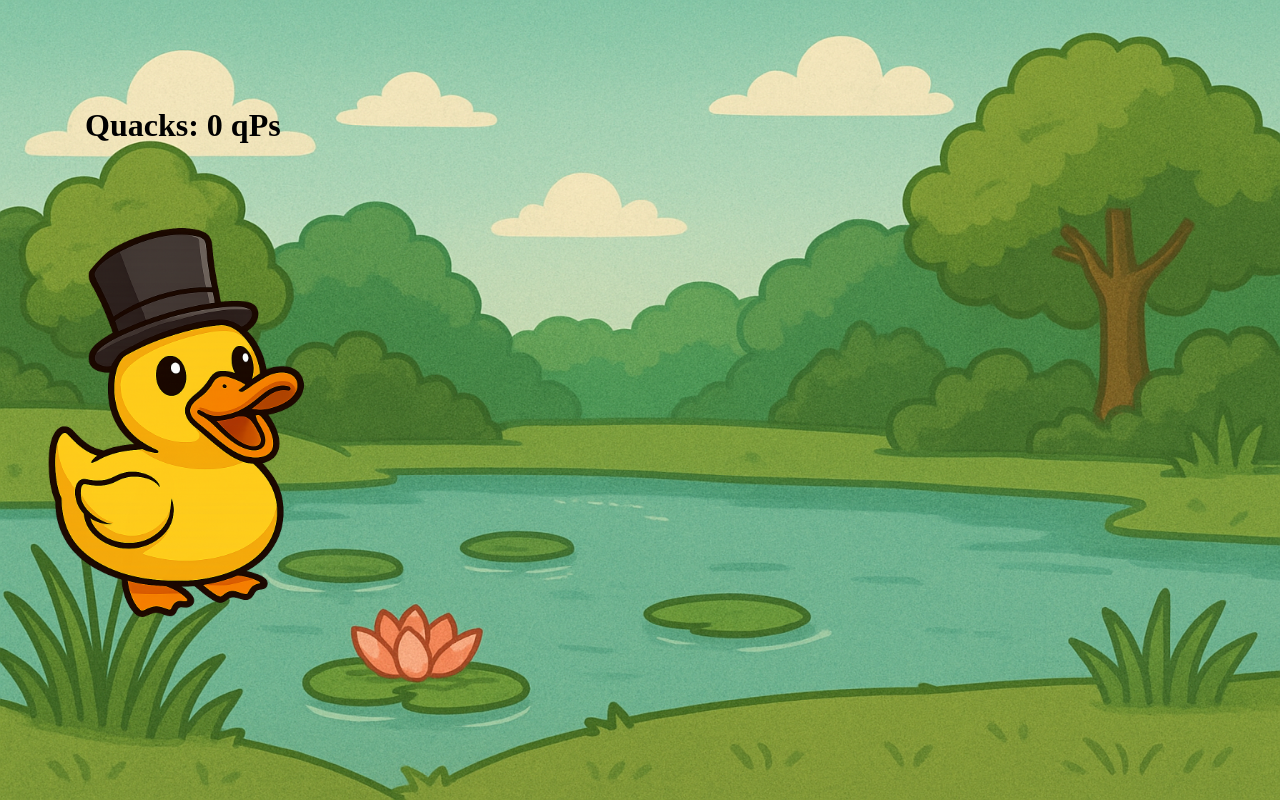
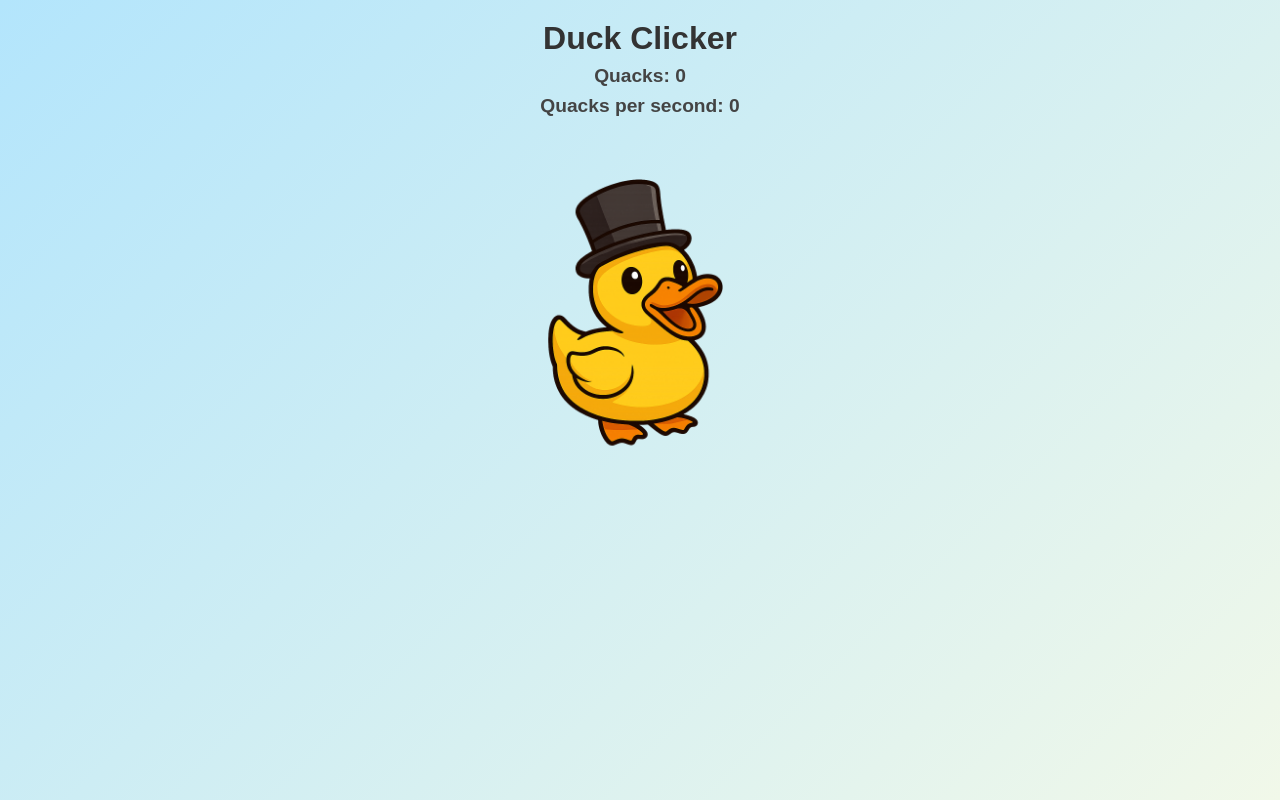
Before and after one commit to Koprmalak212/Cookie-Clicker-Project, a PHP site: page / in a window 1280 px wide. Run offline with PHP 8.4, Linux system fonts and the light colour scheme.

Commit message:
Added Duck clicker with no upgrades

```diff
--- a/CSS/main.css
+++ b/CSS/main.css
@@ -1,48 +1,76 @@
-body{
-    padding: 0;
+/* General layout */
+body {
     margin: 0;
-    background-image: url("../images/pond.png");
-    background-size: 100% 100%;
-    overflow-y: hidden;
+    font-family: Arial, sans-serif;
+    background: linear-gradient(135deg, #b3e5fc, #f1f8e9);
+    display: flex;
+    flex-direction: column;
+    align-items: center;
+    text-align: center;
+    height: 100vh;
+    overflow: hidden;
 }
 
-.parent {
-    display: grid;
-    grid-template-columns: repeat(7, 1fr);
-    grid-template-rows: repeat(5, 1fr);
-    height: 100vh;
+/* Header for score */
+header {
+    margin: 20px 0;
 }
 
+h1 {
+    margin: 0;
+    font-size: 2rem;
+    color: #333;
+}
+
+#score, #qps {
+    margin-top: 8px;
+    font-size: 1.2rem;
+    font-weight: bold;
+    color: #444;
+}
+
+/* Game area */
+.game-area {
+    position: relative;
+    display: inline-block;
+}
+
+/* Main duck click target */
 .duck {
-    grid-column: span 2 / span 2;
-    grid-row: span 5 / span 5;
-    display: flex;
-    flex-direction: column;
-    justify-content: center;
-    align-items: center;
-    img{
-        max-width: 100%;
-        cursor: pointer;
-        clip-path: ellipse(40% 40% at 50% 50%);
-        margin: 0;
-        padding: 0;
+    width: 250px;
+    height: auto;
+    cursor: pointer;
+
+    /* Clip-path to avoid clicking transparent corners */
+    -webkit-clip-path: ellipse(45% 42% at 50% 50%);
+    clip-path: ellipse(45% 42% at 50% 50%);
+
+    transition: transform 0.1s ease; /* click feedback */
+}
+
+.duck:active {
+    transform: scale(0.95);
+}
+
+/* Floating +1 quack text */
+.floating-text {
+    position: absolute;
+    left: 50%;
+    transform: translateX(-50%);
+    font-size: 1.2rem;
+    font-weight: bold;
+    color: #2c3e50;
+    animation: floatUp 1s ease-out forwards;
+    pointer-events: none;
+}
+
+@keyframes floatUp {
+    0% {
+        opacity: 1;
+        transform: translateX(-50%) translateY(0);
+    }
+    100% {
+        opacity: 0;
+        transform: translateX(-50%) translateY(-60px);
     }
 }
-
-
-.div2 {
-    grid-column: span 3 / span 3;
-    grid-row: span 5 / span 5;
-    grid-column-start: 3;
-
-}
-
-.div3 {
-    grid-column: span 2 / span 2;
-    grid-row: span 5 / span 5;
-    grid-column-start: 6;
-    max-width: 100%;
-    cursor: pointer;
-    margin: 0;
-    padding: 0;
-}
--- a/index.html
+++ b/index.html
@@ -1,39 +1,23 @@
-<!doctype html>
+<!DOCTYPE html>
 <html lang="en">
 <head>
     <meta charset="UTF-8">
-    <meta name="viewport"
-          content="width=device-width, user-scalable=no, initial-scale=1.0, maximum-scale=1.0, minimum-scale=1.0">
-    <meta http-equiv="X-UA-Compatible" content="ie=edge">
     <title>Duck Clicker: “Unlimited Quacks”</title>
     <link rel="stylesheet" href="CSS/main.css">
     <link rel="shortcut icon" href="favicon.ico" type="image/x-icon">
     <link rel="icon" href="favicon.ico" type="image/x-icon">
 </head>
 <body>
+<header>
+    <h1>Duck Clicker</h1>
+    <div id="score">Quacks: 0</div>
+    <div id="qps">Quacks per second: 0</div>
+</header>
 
+<main>
+    <img src="images/bob.png" alt="Duck" class="duck" id="duck">
+</main>
 
-<div class="parent">
-    <div class="duck">
-        <div class="quacks">
-            <h1>
-                Quacks: 0
-                qPs
-            </h1>
-        </div>
-        <img src="images/bob.png" alt="">
-    </div>
-
-
-    <div class="div2">
-
-    </div>
-
-
-    <div class="div3">
-    </div>
-</div>
-
-
+<script src="scripts/main.js"></script>
 </body>
 </html>
--- /dev/null
+++ b/scripts/main.js
@@ -0,0 +1,21 @@
+let quacks = 0;
+let lastQuacks = 0;
+let qps = 0;
+
+// Elements
+const duck = document.getElementById("duck");
+const score = document.getElementById("score");
+const qpsDisplay = document.getElementById("qps");
+
+// Duck click increases quacks
+duck.addEventListener("click", () => {
+    quacks++;
+    score.textContent = `Quacks: ${quacks}`;
+});
+
+// Update QPS every second
+setInterval(() => {
+    qps = quacks - lastQuacks;
+    lastQuacks = quacks;
+    qpsDisplay.textContent = `Quacks per second: ${qps}`;
+}, 1000);
```
Also changed, not shown: scripts/DUCKclick.js (deleted, +0 -9 lines).
